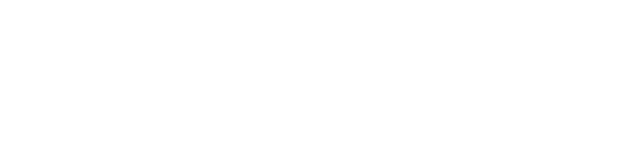
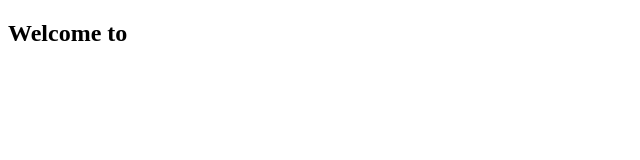
Before and after one commit to Shaheenalam35/developer-portfolio, a plain HTML site: page index.html in a window 1280 px wide. Shown: the whole page, without its empty margins (0-640 px from the left). Drawn offline with Linux system fonts and the light colour scheme.

Commit message:
2nd Commit

```diff
--- a/index.html
+++ b/index.html
@@ -4,7 +4,10 @@
     <meta charset="UTF-8" />
     <meta http-equiv="X-UA-Compatible" content="IE=edge" />
     <meta name="viewport" content="width=device-width, initial-scale=1.0" />
+    <link rel="stylesheet" href="style.css" />
     <title>Developer Port-folio</title>
   </head>
-  <body></body>
+  <body>
+    <h2>Welcome to</h2>
+  </body>
 </html>
```
